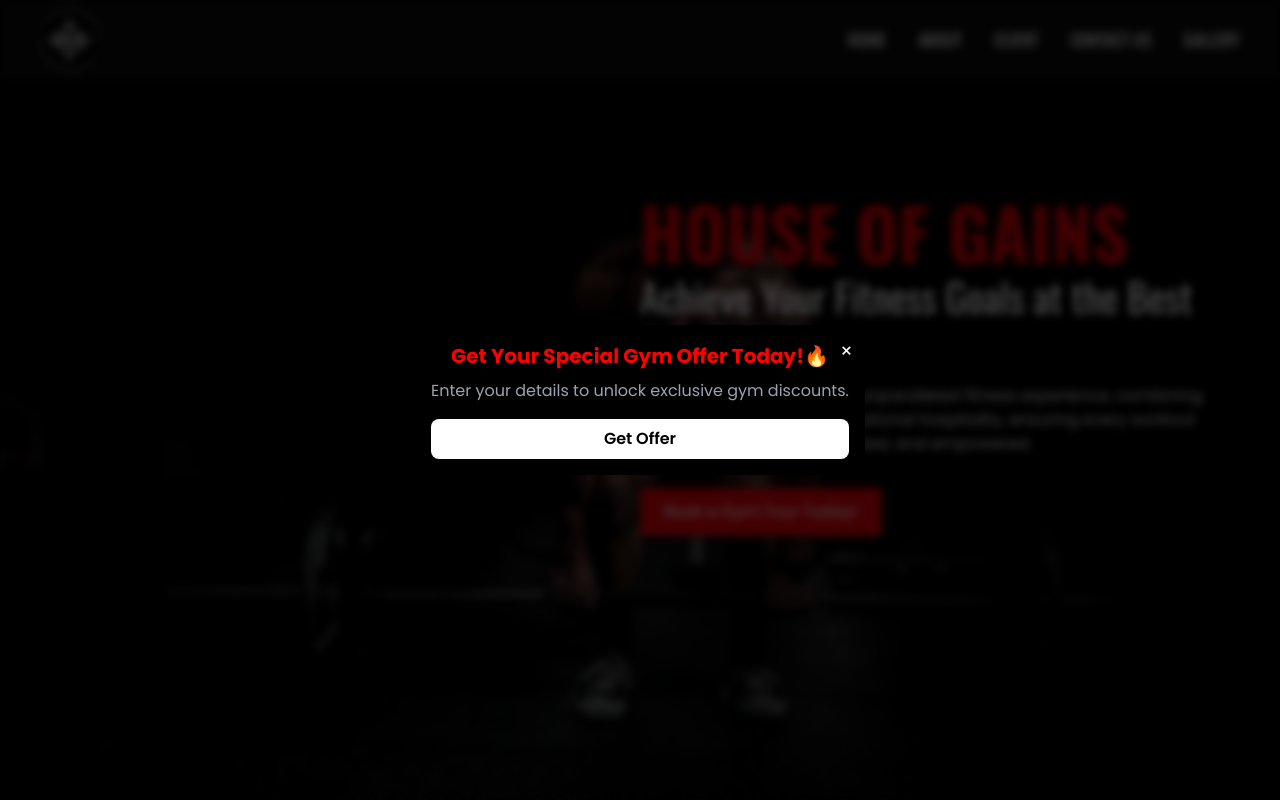
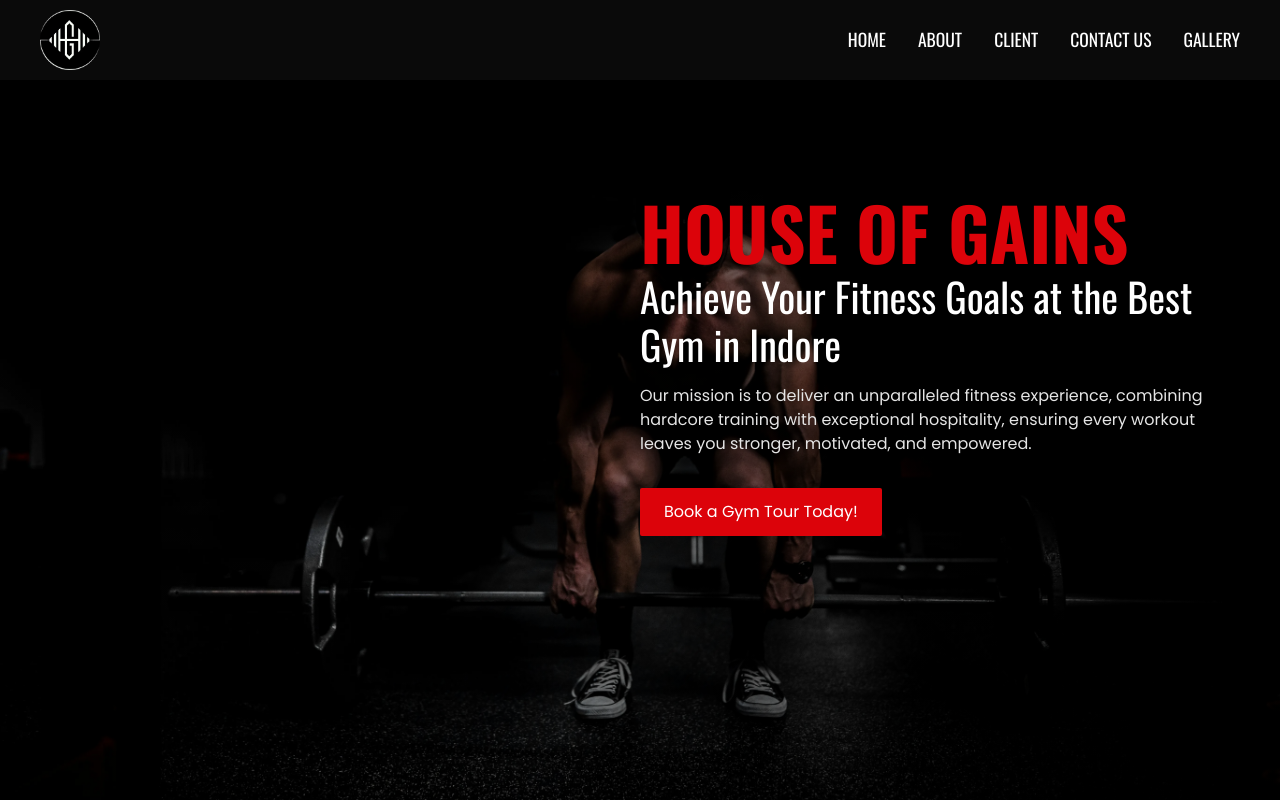
Before and after one commit to geetanshpardhi1/House_of_gains, a React (Vite) app: page / in a window 1280 px wide. Shown: the top 800 px of the page. Built offline with nearby package versions, Linux system fonts and the light colour scheme.

Commit message:
debug commit

```diff
--- a/src/App.jsx
+++ b/src/App.jsx
@@ -8,13 +8,13 @@ function App() {
   const [showPopup, setShowPopup] = useState(false);
   const location = useLocation();
 
-  useEffect(() => {
-    const timer = setTimeout(() => {
-      setShowPopup(true);
-    }, 2000);
+  // useEffect(() => {
+  //   const timer = setTimeout(() => {
+  //     setShowPopup(true);
+  //   }, 2000);
 
-    return () => clearTimeout(timer);
-  }, []);
+  //   return () => clearTimeout(timer);
+  // }, []);
 
   // Scroll to top when navigating between routes
   useEffect(() => {
```
